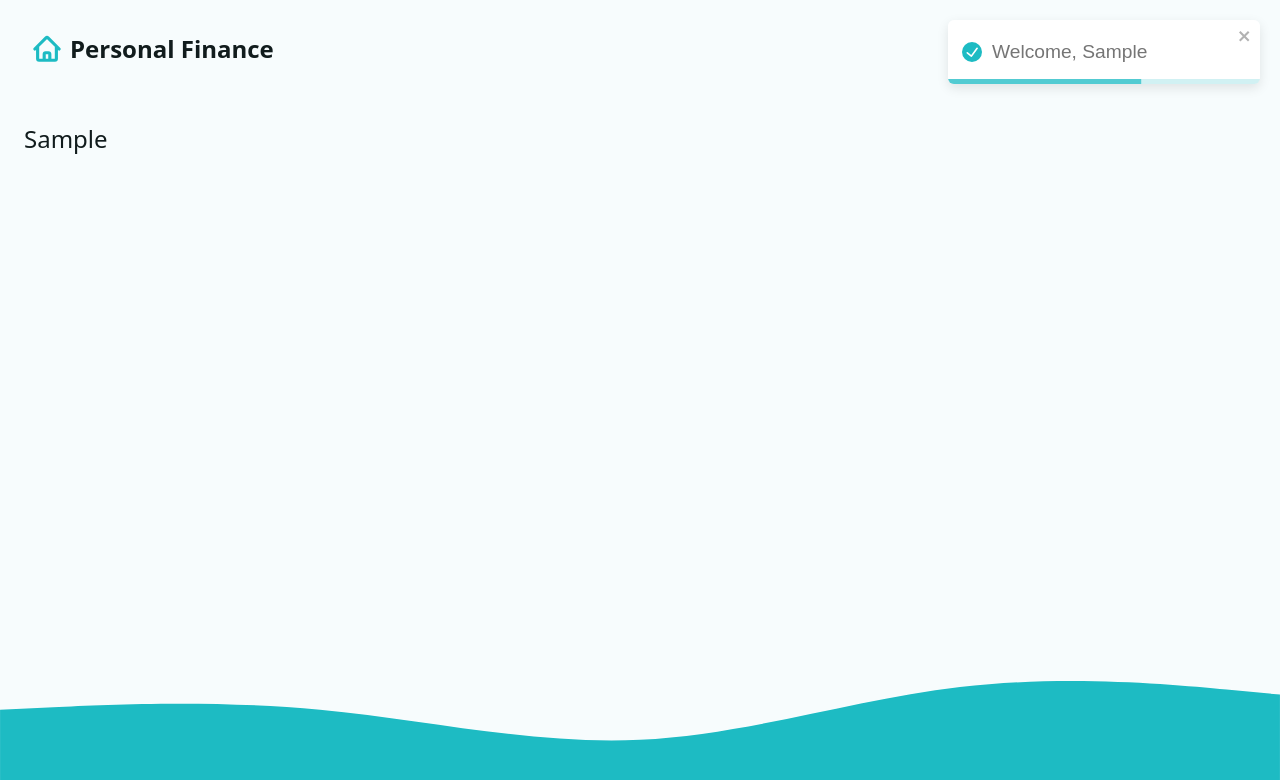
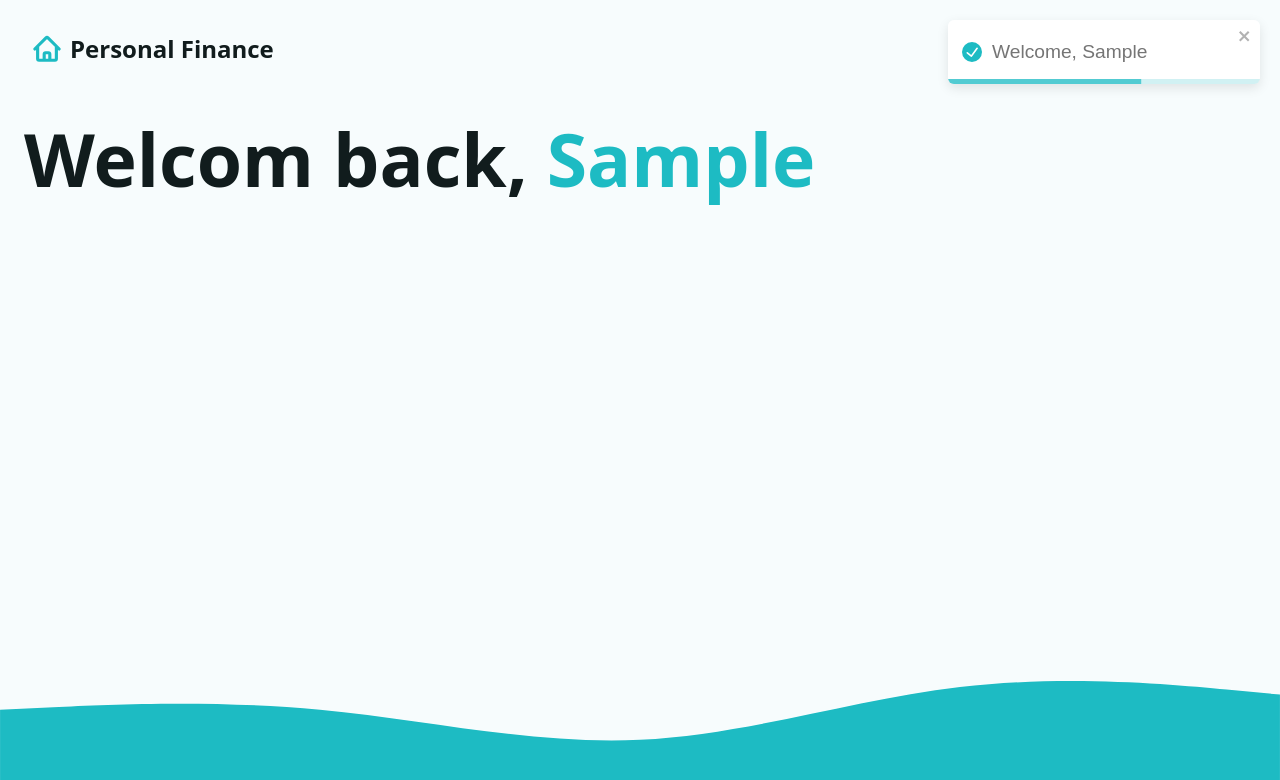
Before and after one commit to Noi-Git/personal-finance, a React (Vite) app in the folder pf-frontend/: page / in a window 1280 px wide. Both pictures are taken after typing "Sample" into the empty fields and a click on the button "Create Account". Shown: the top 780 px of the page. Built offline with nearby package versions, Linux system fonts and the light colour scheme.

Commit message:
add function to load budget from localStorage

```diff
--- a/pf-frontend/src/pages/Dashboard.jsx
+++ b/pf-frontend/src/pages/Dashboard.jsx
@@ -6,8 +6,11 @@ import { toast } from 'react-toastify'
 //loader
 // eslint-disable-next-line react-refresh/only-export-components
 export function dashboardLoader() {
+  //look in localStorage if there are keys below
   const userName = fetchData('userName')
-  return { userName }
+  const budgets = fetchData('budgets')
+
+  return { userName, budgets }
 }
 
 // action
@@ -31,11 +34,19 @@ export async function dashboardAction({ request }) {
 const Dashboard = () => {
   //allow to access the dashboardLoader function above
   //the dashboardLoader function is connected to loader inside a specific path
-  const { userName } = useLoaderData()
+  const { userName, budgets } = useLoaderData()
   return (
     <>
-      {userName ? <p>{userName}</p> : <Intro />}
-      {/* <Intro /> */}
+      {userName ? (
+        <>
+          <h1>
+            Welcom back, <span className='accent'>{userName}</span>
+          </h1>
+          <div className='grid-sm'>{/* {budgets ? () : ()} */}</div>
+        </>
+      ) : (
+        <Intro />
+      )}
     </>
   )
 }
```
